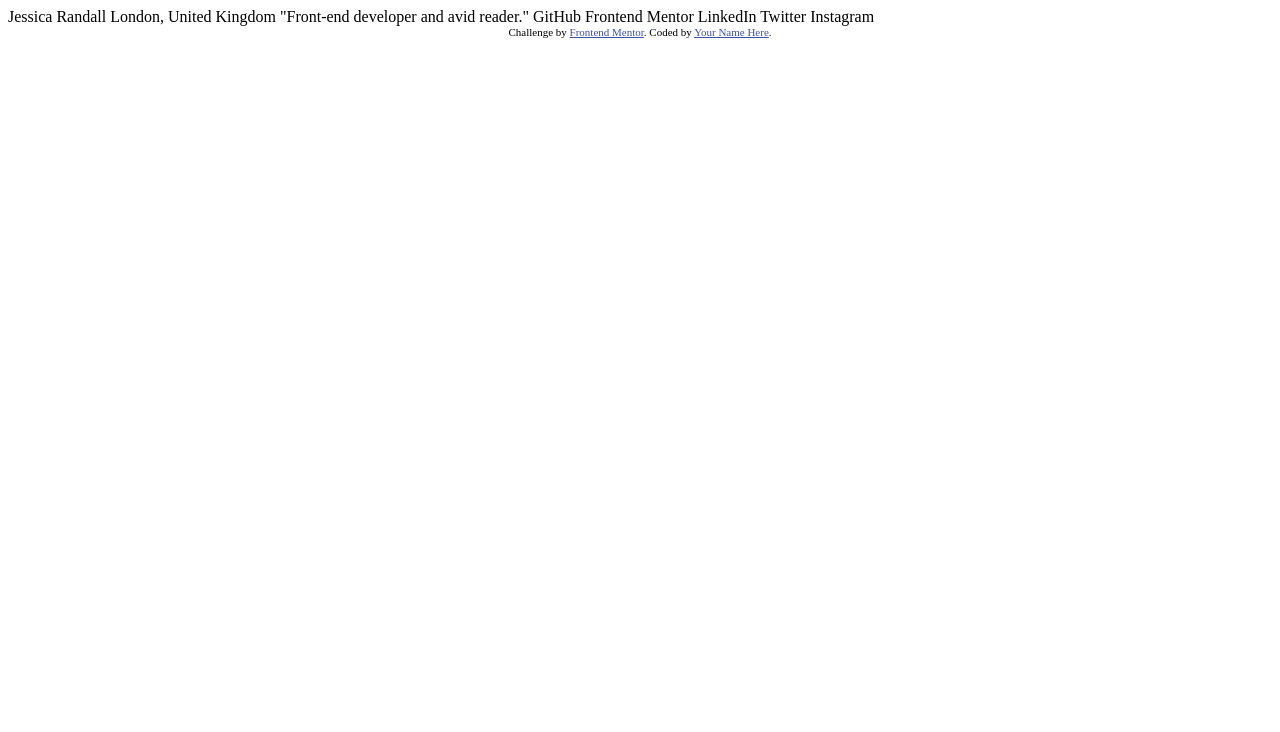
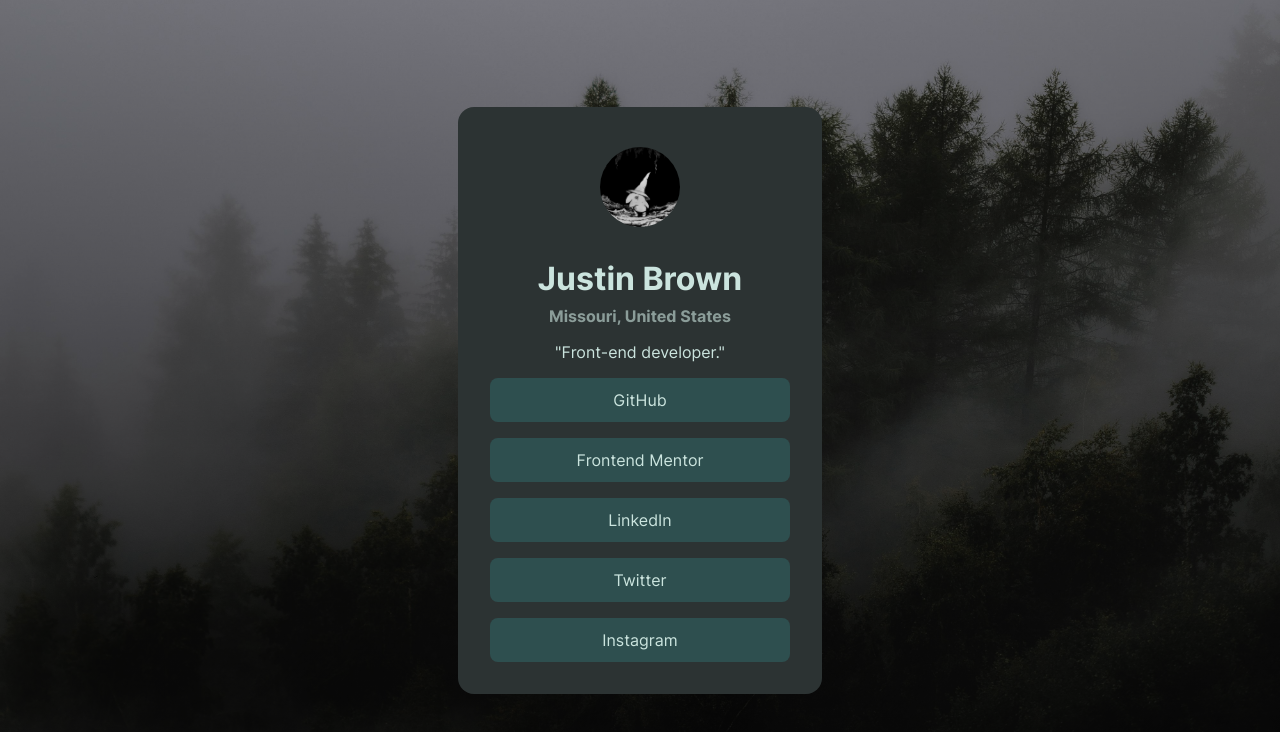
Before and after one commit to andrew-j-brown/Social-Links-Profile, a plain HTML site: page index.html in a window 1280 px wide. Drawn offline with Linux system fonts and the light colour scheme.

Commit message:
Main page created

```diff
--- a/index.html
+++ b/index.html
@@ -5,30 +5,37 @@
   <meta name="viewport" content="width=device-width, initial-scale=1.0"> <!-- displays site properly based on user's device -->
 
   <link rel="icon" type="image/png" sizes="32x32" href="./assets/images/favicon-32x32.png">
+  <link rel="stylesheet" href="src/style.css">
 
   <title>Frontend Mentor | Social links profile</title>
 
-  <!-- Feel free to remove these styles or customise in your own stylesheet 👍 -->
-  <style>
-    .attribution { font-size: 11px; text-align: center; }
-    .attribution a { color: hsl(228, 45%, 44%); }
-  </style>
 </head>
 <body>
+  <div class="card">
+  <img class="profile-photo" src="assets/images/profile.jpg" alt="glep">
+  <h1 class="profile-name">Justin Brown</h1>
+  <h2 class="profile-location">Missouri, United States</h2>
+  <p class="profile-description">"Front-end developer."</p>
 
-  Jessica Randall
-  London, United Kingdom
-  "Front-end developer and avid reader."
+  <ul>
+    <li>
+      <a href="#">GitHub</a>
+    </li>
+    <li>
+      <a href="#">Frontend Mentor</a>
+    </li>
+    <li>
+      <a href="#">LinkedIn</a>
+    </li>
+    <li>
+      <a href="#">Twitter</a>
+    </li>
+    <li>
+      <a href="#">Instagram</a>
+    </li>
+  </ul>
 
-  GitHub
-  Frontend Mentor
-  LinkedIn
-  Twitter
-  Instagram
+  </div>
 
-  <div class="attribution">
-    Challenge by <a href="https://www.frontendmentor.io?ref=challenge" target="_blank">Frontend Mentor</a>.
-    Coded by <a href="#">Your Name Here</a>.
-  </div>
 </body>
 </html>
--- /dev/null
+++ b/src/style.css
@@ -0,0 +1,98 @@
+@font-face {
+    font-family: 'Inter';
+    src: url('../assets/fonts/Inter-VariableFont_slnt\,wght.ttf') format('truetype');
+}
+
+* {
+    margin: 0;
+    padding: 0;
+    list-style: none;
+    text-decoration: none;
+
+    font-family: Inter, Arial, Helvetica, sans-serif;
+    color: #CBE4DE;
+}
+
+body {
+    width: 100vw;
+    height: 100vh;
+
+    display: flex;
+    justify-content: center;
+    align-items: center;
+
+    background: linear-gradient(to bottom, rgba(0, 0, 0, 0.4), rgba(0, 0, 0, 0.8)), url('../assets/images/background.jpg');
+    background-size: cover;
+    background-position: center center;
+    background-color: #1a1a1a;
+}
+
+h2 {
+    font-size: 1rem;
+}
+
+ul {
+    width: 100%;
+    display: flex;
+    flex-direction: column;
+    gap: 16px;
+}
+
+li {
+    padding: 12px;
+
+    text-align: center;
+    background-color: #2E4F4F;
+    border-radius: 8px;
+
+    transition: 0.2s all;
+}
+
+li:hover {
+    opacity: 80%;
+    cursor: pointer;
+}
+
+li:has(a:focus) {
+    opacity: 80%;
+}
+
+a:focus {
+    outline: none;
+}
+
+
+.card {
+    flex-grow: 1;
+    max-width: 300px;
+    display: flex;
+    flex-direction: column;
+    justify-content: center;
+    align-items: center;
+
+    margin: 0 24px;
+    padding: 32px;
+
+    background-color: #2C3333;
+    border-radius: 16px;
+}
+
+.profile-photo {
+    height: 80px;
+    width: 80px;
+    margin-top: 8px;
+    margin-bottom: 32px;
+    border-radius: 90px;
+}
+
+.profile-name {
+    margin-bottom: 8px;
+}
+
+.profile-location {
+    opacity: 60%;
+}
+
+.profile-location, .profile-description {
+    margin-bottom: 16px;
+}
```
Also changed, not shown: assets/images/background.jpg (added), assets/images/profile.jpg (added), 1 other file.
